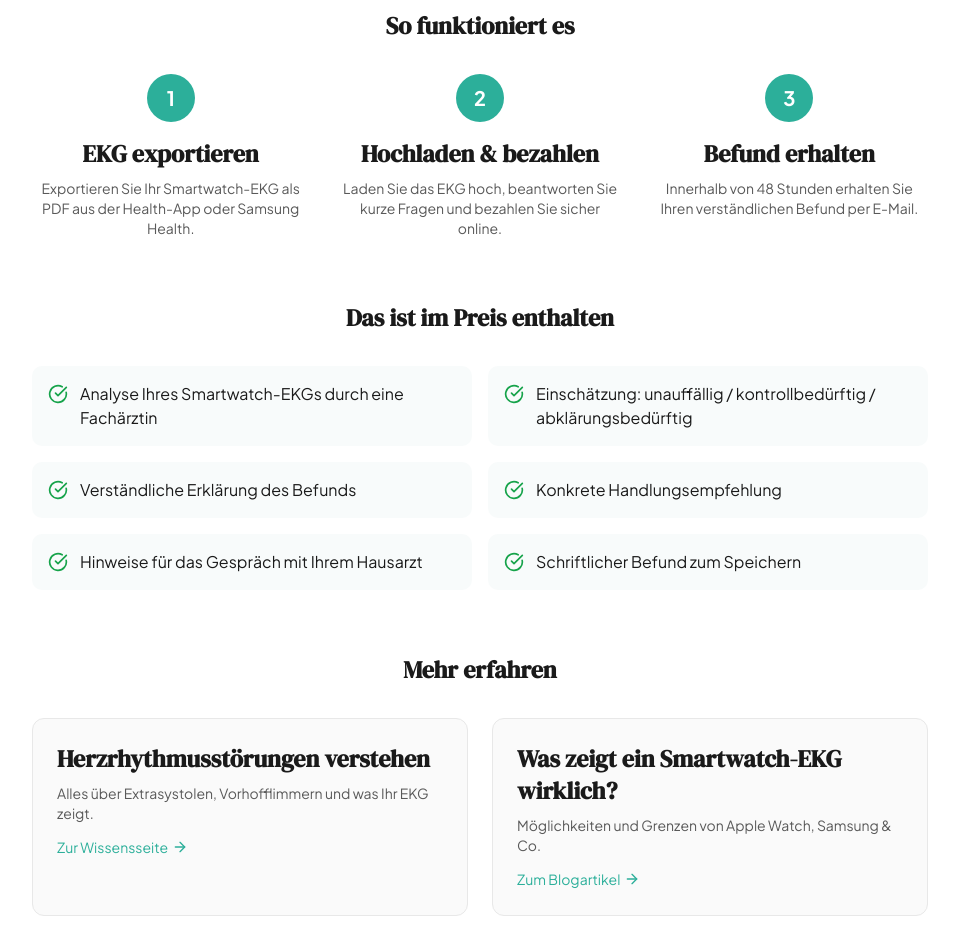
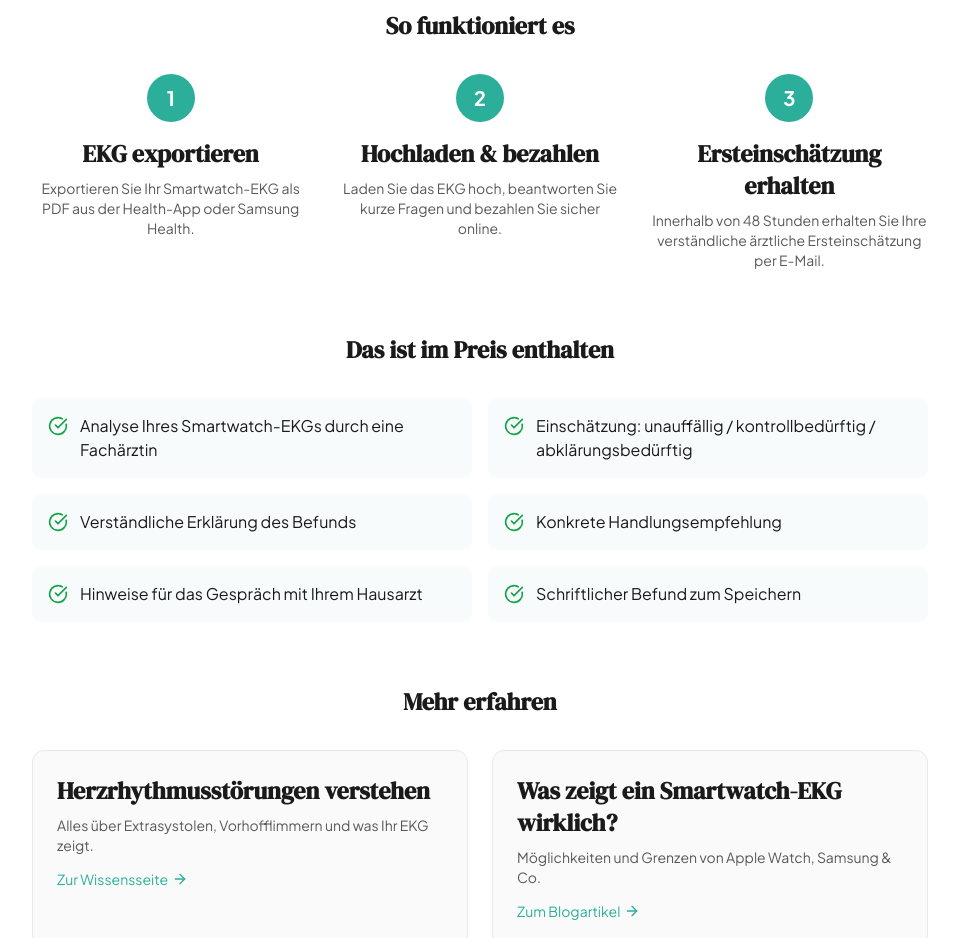
Before and after one commit to floid2/ekgjetzt, a React (Vite) app: page /leistungen/smartwatch-ekg in a window 1280 px wide. Shown: the part 860-1798 px from the top of the page, without its empty margins (160-1119 px from the left). Built offline with nearby package versions, Linux system fonts and the light colour scheme; the HTML template or start-up script is replaced by a standard one.

Commit message:
Preceding changes

```diff
--- a/src/pages/leistungen/SmartwatchEKGService.tsx
+++ b/src/pages/leistungen/SmartwatchEKGService.tsx
@@ -116,9 +116,9 @@ const SmartwatchEKGService = () => {
                 <div className="w-12 h-12 bg-primary text-primary-foreground rounded-full flex items-center justify-center mx-auto mb-4 text-xl font-bold">
                   3
                 </div>
-                <h3 className="font-semibold text-foreground mb-2">Befund erhalten</h3>
+                <h3 className="font-semibold text-foreground mb-2">Ersteinschätzung erhalten</h3>
                 <p className="text-sm text-muted-foreground">
-                  Innerhalb von 48 Stunden erhalten Sie Ihren verständlichen Befund per E-Mail.
+                  Innerhalb von 48 Stunden erhalten Sie Ihre verständliche ärztliche Ersteinschätzung per E-Mail.
                 </p>
               </div>
             </div>
```
